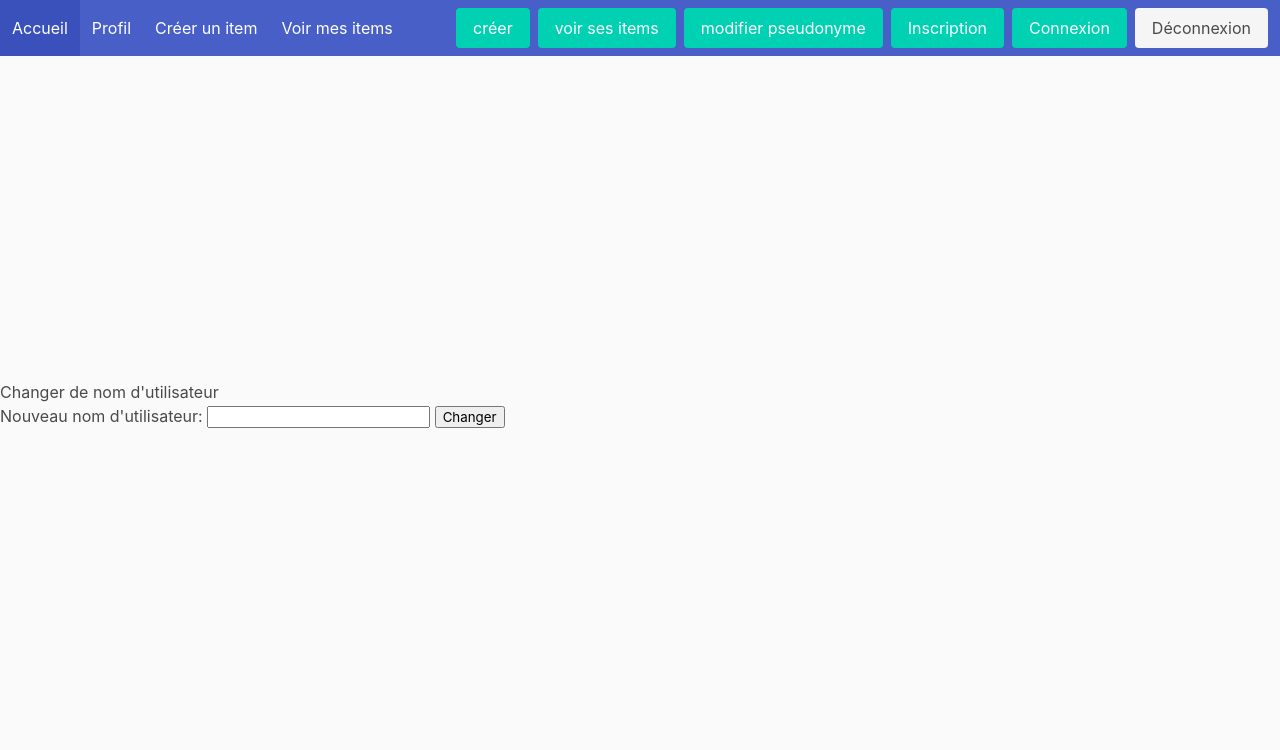
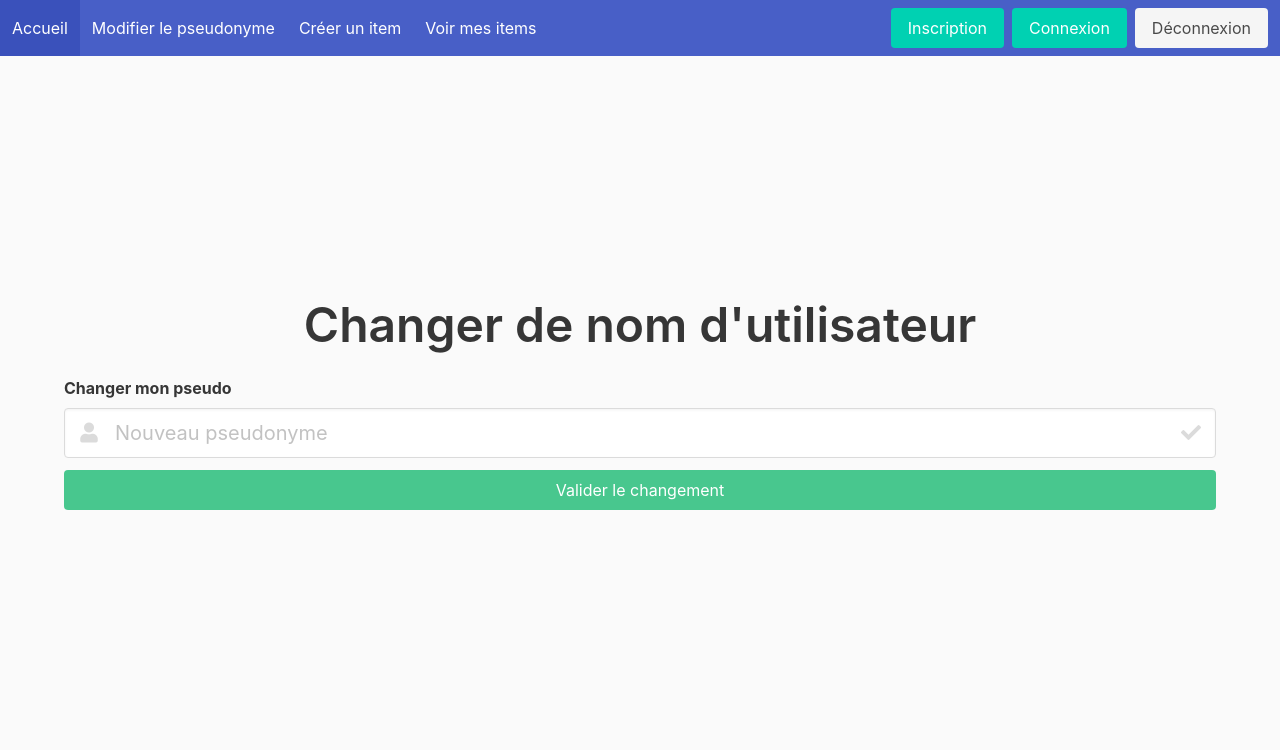
Before and after one commit to bonneauTanguy/python-projet-groupeC, a Django app: page /changedmymind/ in a window 1280 px wide. Shown: the top 750 px of the page. Run offline with Django 4.2, Linux system fonts and the light colour scheme; a user stored in the database is signed in; some libraries are stand-ins or nearby versions.

Commit message:
Design final

```diff
--- a/src/projet_groupe_c/projet_groupe_c/urls.py
+++ b/src/projet_groupe_c/projet_groupe_c/urls.py
@@ -17,14 +17,14 @@ Including another URLconf
 from django.contrib import admin
 from django.urls import path
 from .views import (
+    index,
+    registration_view,
+    login_view,
+    logout,
     create_item,
     item_list,
     edit_item,
     delete_item,
-    login_view,
-    registration_view,
-    index,
-    logout,
     get_password,
     changed_mind,
 )
@@ -32,14 +32,14 @@ from .views import (
 urlpatterns = [
     path("", index, name="index"),
     path("admin/", admin.site.urls),
+    path("/", index, name="home"),
     path("register/", registration_view, name="register"),
     path("login/", login_view, name="login"),
+    path("logout/", logout, name="logout"),
     path("create_item/", create_item, name="create_item"),
     path("item_list/", item_list, name="item_list"),
     path("/items/<int:item_id>/edit/", edit_item, name="edit_item"),
     path("item/<int:item_id>/delete/", delete_item, name="delete_item"),
     path("item/<int:item_id>/", get_password, name="get_password"),
-    path("logout/", logout, name="logout"),
-    path("/", index, name="home"),
     path("changedmymind/", changed_mind, name="changed_mind"),
 ]
--- a/src/projet_groupe_c/templates/header.html
+++ b/src/projet_groupe_c/templates/header.html
@@ -15,8 +15,8 @@
                     Accueil
                 </a>
 
-                <a class="navbar-item" href="/profil">
-                    Profil
+                <a class="navbar-item" href="/changedmymind">
+                    Modifier le pseudonyme
                 </a>
 
                 <a class="navbar-item" href="/create_item">
@@ -31,15 +31,6 @@
             <div class="navbar-end">
                 <div class="navbar-item">
                     <div class="buttons">
-                        <a class="button is-primary" href="/create_item">
-                            créer
-                        </a>
-                        <a class="button is-primary" href="/item_list">
-                            voir ses items
-                        </a>
-                        <a class="button is-primary" href="/item_list">
-                            modifier pseudonyme
-                        </a>
                         <a class="button is-primary" href="/register">
                             Inscription
                         </a>
--- a/src/projet_groupe_c/templates/username_modification.html
+++ b/src/projet_groupe_c/templates/username_modification.html
@@ -1,17 +1,40 @@
 {% extends 'index.html' %}
 
 {% block main_content %}
-  <h2>Changer de nom d'utilisateur</h2>
+  <div class="container">
+    <h1 class="title is-1 has-text-centered">Changer de nom d'utilisateur</h1>
+
     {% if error_message %}
       <p>{{ error_message }}</p>
     {% endif %}
+
     {% if success_message %}
       <p>{{ success_message }}</p>
     {% endif %}
+
     <form method="post" action="{% url 'changed_mind' %}">
       {% csrf_token %}
-    <label for="new_username">Nouveau nom d'utilisateur:</label>
-    <input type="text" name="new_username" id="new_username" required>
-    <button type="submit">Changer</button>
+      <div class="field">
+        <label class="label" for="new_username">Changer mon pseudo</label>
+
+        <div class="control has-icons-left has-icons-right">
+          <input class="input is-medium" type="text" name="new_username" id="new_username" placeholder="Nouveau pseudonyme" required>
+
+          <span class="icon is-small is-left">
+            <i class="fas fa-user"></i>
+          </span>
+
+          <span class="icon is-small is-right">
+              <i class="fas fa-check"></i>
+          </span>
+        </div>
+      </div>
+
+      <div class="field">
+        <button class="button is-fullwidth is-success is-centered" type="submit">
+          <span>Valider le changement</span>
+        </button>
+      </div>
     </form>
+  </div>
 {% endblock %}
```
Also changed, not shown: src/projet_groupe_c/templates/item_list.html (+7 -7 lines). Lines whose indentation alone changed are shown as unchanged.
